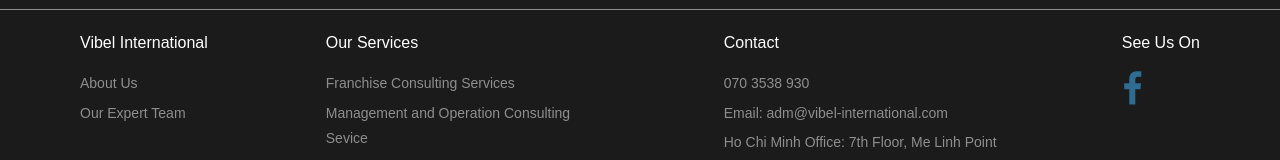
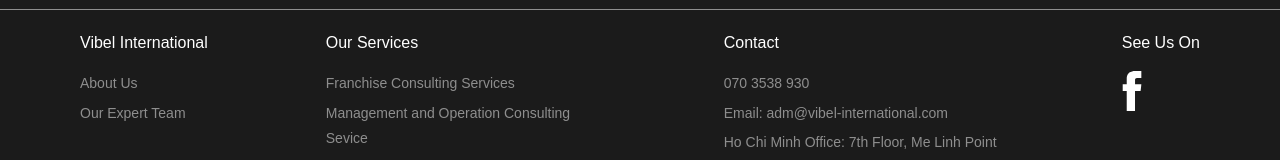
Before and after one commit to shingen111/Vibel-International-Fe, a Next.js app: page /en/about-us in a window 1280 px wide. Shown: the part 3454-3614 px from the top of the page. Built offline with nearby package versions, Linux system fonts and the light colour scheme; what @mui/material-nextjs would draw is missing.

Commit message:
fix: footer

```diff
--- a/src/components/layout/TheFooter.tsx
+++ b/src/components/layout/TheFooter.tsx
@@ -78,7 +78,7 @@
           <Image
             height={20}
             width={20}
-            src="/icons/facebook.svg"
+            src="/icons/facebook_2.svg"
             alt="facebook"
           />
         </Link>
```
Also changed, not shown: public/icons/facebook_2.svg (added).
